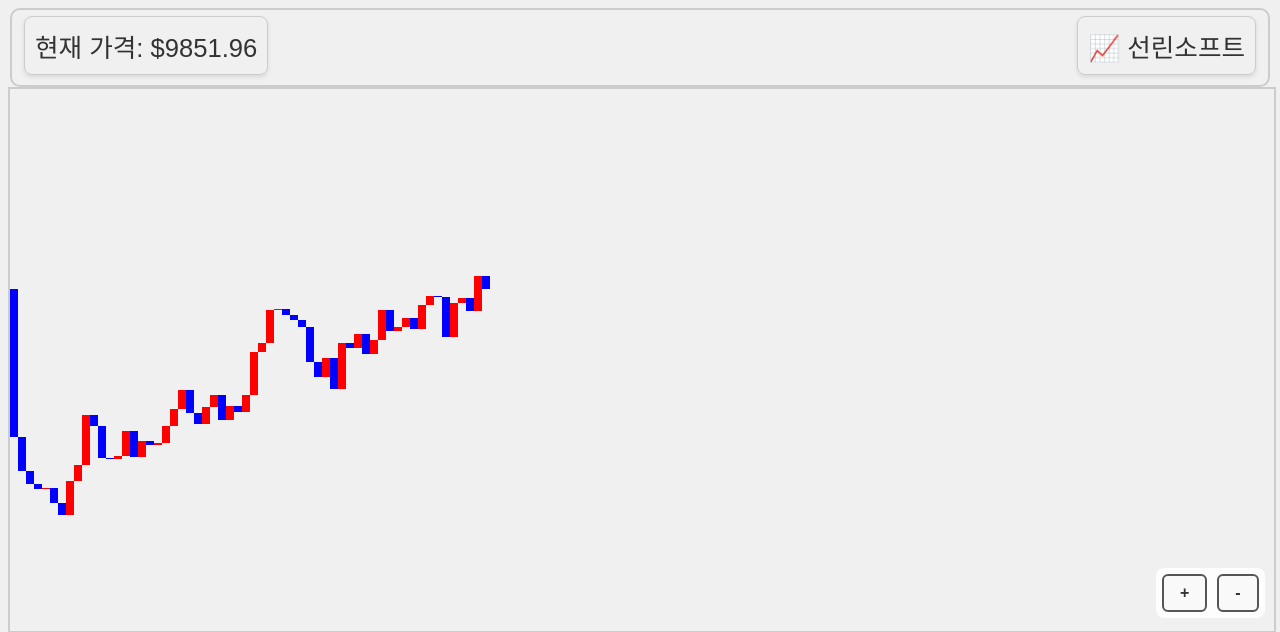
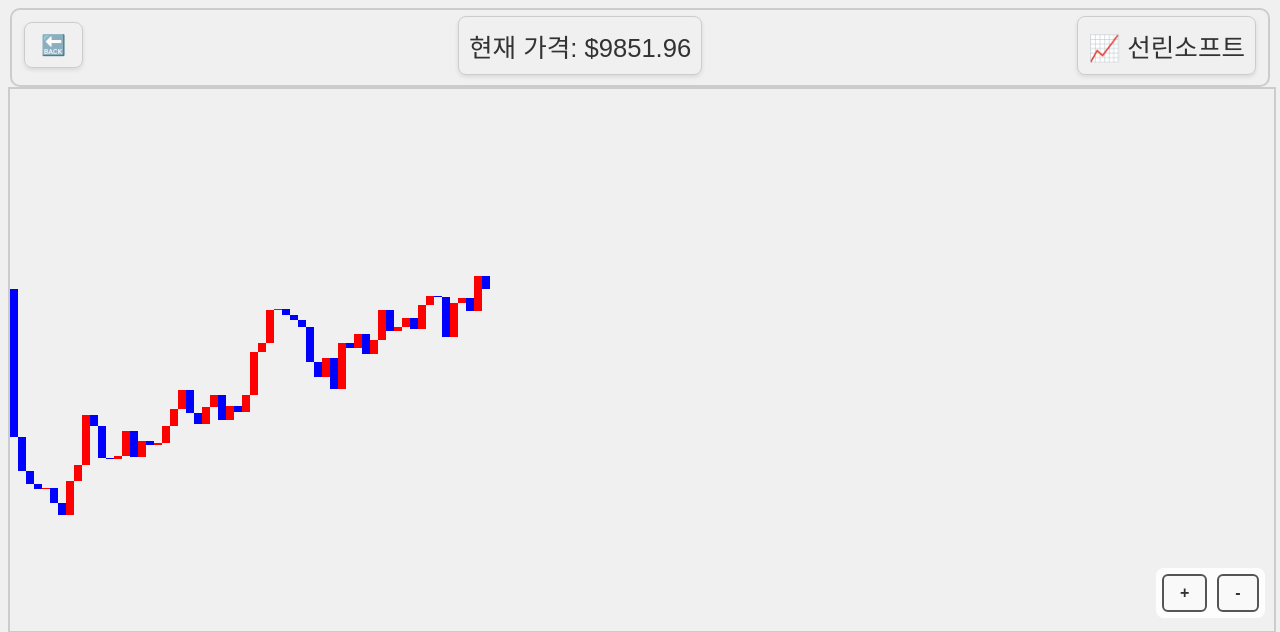
Before and after one commit to hobinjwa/Tradium, a Django app: page /stocks/5/ in a window 1280 px wide. Shown: the top 632 px of the page. Run offline with Django 5.2, Linux system fonts and the light colour scheme; a user stored in the database is signed in; data comes from the database, SQL or seed files in the repository; both versions use the stored data as it was after the commit.

Commit message:
finally finally

```diff
--- a/simulator/admin.py
+++ b/simulator/admin.py
@@ -1,7 +1,8 @@
 from django.contrib import admin
-from .models import Stock, Transaction, Account, Portfolio
+from .models import Stock, Transaction, Account, Portfolio, StockHistory
 
 admin.site.register(Stock)
 admin.site.register(Transaction)
 admin.site.register(Portfolio)
 admin.site.register(Account)
+admin.site.register(StockHistory)
--- a/simulator/management/commands/update_stock.py
+++ b/simulator/management/commands/update_stock.py
@@ -9,7 +9,7 @@ class Command(BaseCommand):
 
     def handle(self, *args, **kwargs):
         for stock in Stock.objects.all():
-            volatility = random.uniform(5, 30)
+            volatility = random.uniform(0.1, 0.6)
             change = random.uniform(-volatility, volatility) / 100
             stock.price *= (1 + change)
             stock.price = round(stock.price, 2)
--- a/simulator/static/simulator/css/stock_main.css
+++ b/simulator/static/simulator/css/stock_main.css
@@ -18,6 +18,30 @@ fieldset {
   border-radius: 10px;
   display: flex;
   justify-content: space-between;
+}
+.back {
+  display: flex;
+  align-items: center;
+  justify-content: center;
+}
+
+.back-button {
+  display: inline-block;
+  padding: 10px 16px;
+  font-size: 20px;
+  font-weight: bold;
+  text-decoration: none;
+  border: 1px solid #ccc;
+  border-radius: 8px;
+  color: #333;
+  box-shadow: 0 2px 4px rgba(0, 0, 0, 0.1);
+  transition: background-color 0.3s, transform 0.2s;
+}
+
+.back-button:hover {
+  background-color: #888;
+  color: white;
+  transform: translateX(-5px);
 }
 
 #stock-window {
@@ -306,14 +330,6 @@ fieldset {
   background-color: blue;
   animation: BlueBlockAnimation 0.3s ease-out;
 }
-.trade-dot {
-  width: 6px;
-  height: 6px;
-  position: absolute;
-  border-radius: 50%;
-  z-index: 5;
-  opacity: 0.8;
-}
 @keyframes ShowAnimation {
   from {
     transform: scale(0);
--- a/simulator/static/simulator/js/stock_main.js
+++ b/simulator/static/simulator/js/stock_main.js
@@ -87,7 +87,6 @@ function updateGraph(newPrice) {
 
   stockPrice.innerHTML = `현재 가격: $${price.toFixed(2)} <span style="color: ${variance > 0 ? 'red' : 'blue'};">${variance.toFixed(2)}%</span>`;
 }
-
 function createBlock(color, isUp, height) {
   const block = document.createElement("div");
   block.className = `block ${color}-block`;
--- a/simulator/templates/simulator/stock_main.html
+++ b/simulator/templates/simulator/stock_main.html
@@ -18,6 +18,9 @@
 <div id="game-container">
 
     <fieldset>
+        <div class="back">
+            <a href="{% url 'main' %}" class="back-button">🔙</a>
+        </div>
         <div class="information">
             <div id="stock-price">현재 가격: ${{ stock.price }}</div>
         </div>
@@ -25,6 +28,7 @@
             <div id="stock-name">📈 {{ stock.name }}</div>
         </div>
     </fieldset>
+
     <div id="hover-price">가격: </div>
     <div id="stock-window"></div>
     <div id="zoom">
```
Also changed, not shown: db.sqlite3.
